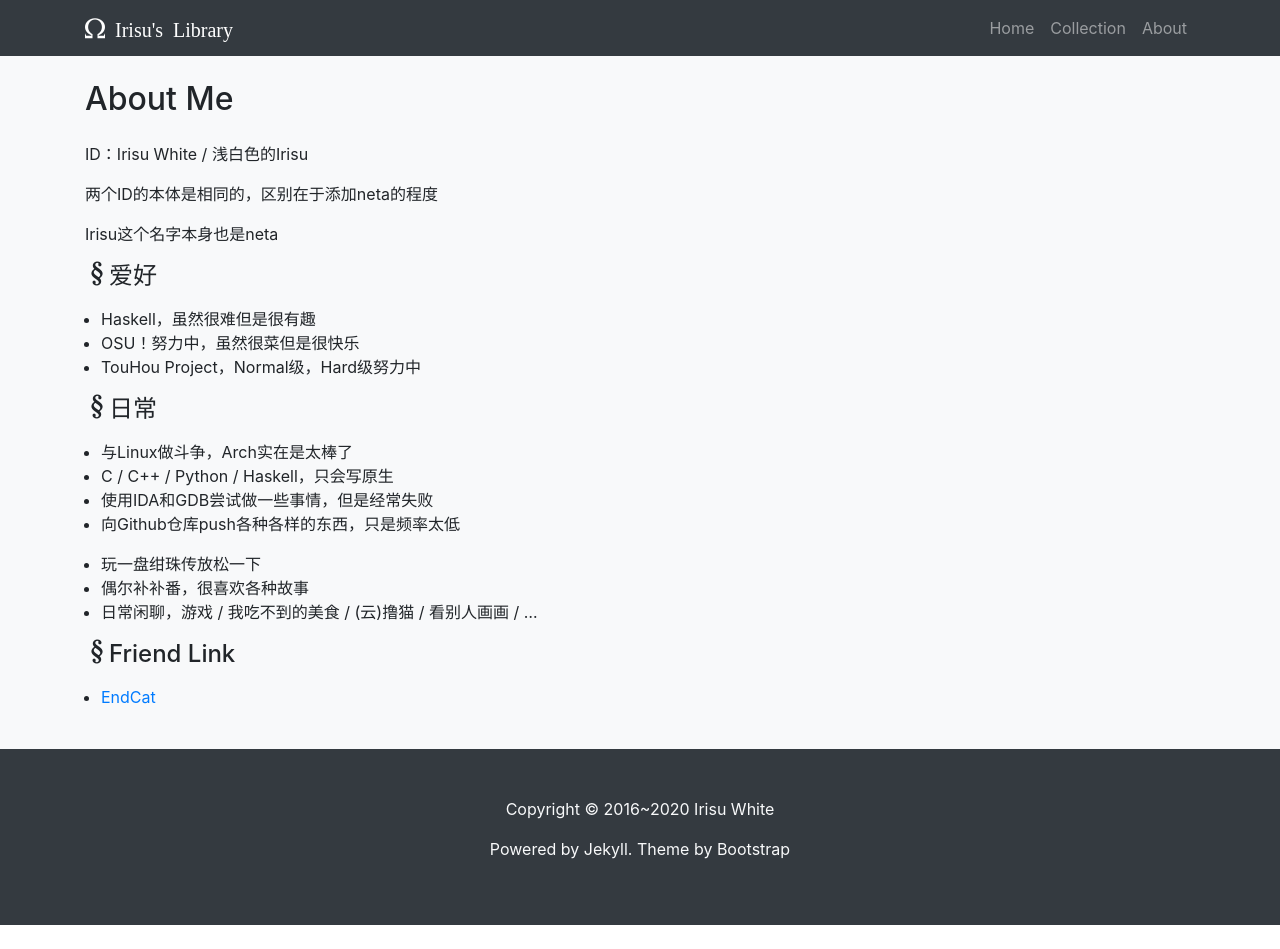
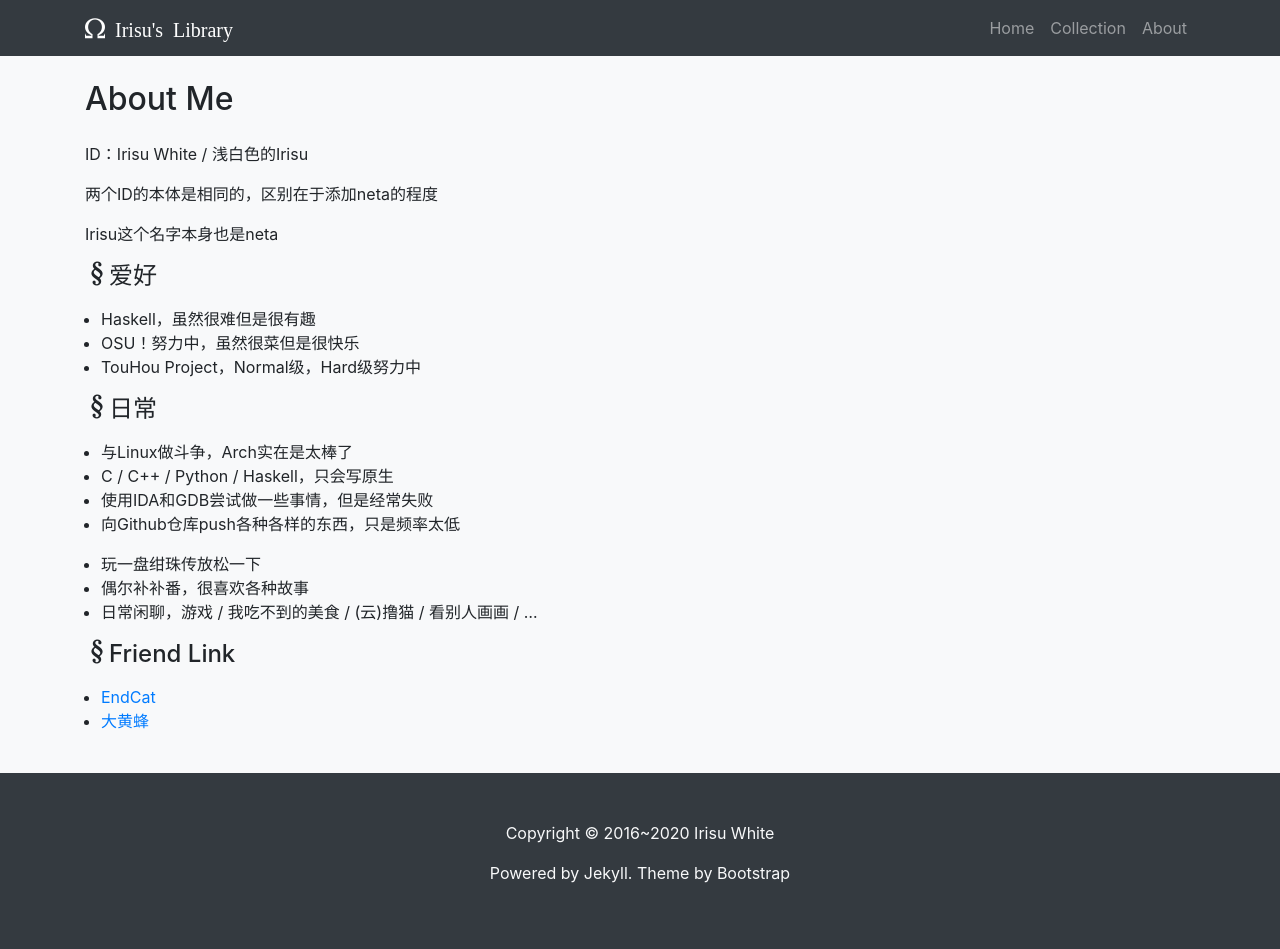
Before and after one commit to irisu-white/irisu-white.github.io, a Jekyll site: the page built from about.md, in a window 1280 px wide. Built offline with Jekyll 4.4.1, drawn with Linux system fonts in a browser that asks for light colours; some web fonts are replaced; before the commit the page ends 925 px from its top, so only the background shows below that.

Commit message:
update friend link

```diff
--- a/about.md
+++ b/about.md
@@ -29,3 +29,4 @@ Irisu这个名字本身也是neta
 ## Friend Link
 
 * [EndCat](http://endcat.cn/kanna/)
+* [大黄蜂](http://www.yelbee.top/)
```
